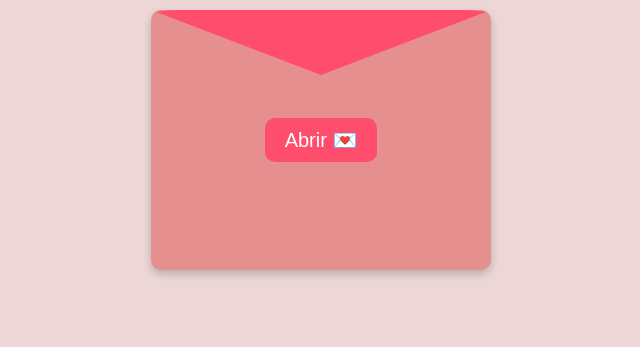
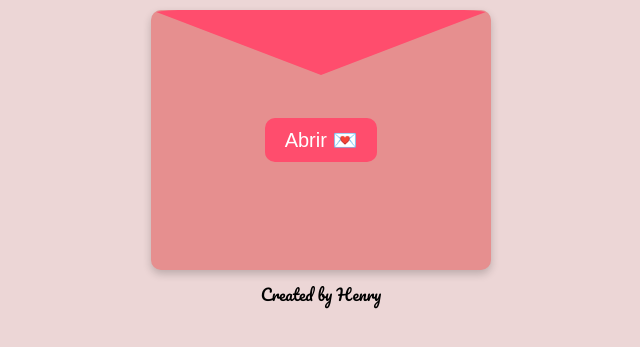
Before and after one commit to ByHenry99/Letter, a plain HTML site: page index.html in a window 1280 px wide. Shown: the part 99-446 px from the top of the page, without its empty margins (319-959 px from the left). Drawn offline with Linux system fonts and the light colour scheme.

Commit message:
Se añadio un footer

```diff
--- a/index.html
+++ b/index.html
@@ -90,6 +90,11 @@
             button:active{
                 background-color: rgb(211, 106, 106);
             }
+
+            footer{
+                margin-top: 20px;
+                text-align: center;
+            }
         </style>
     </head>
 
@@ -126,6 +131,10 @@
             </button>
         </main>
 
+        <footer>
+            Created by Henry
+        </footer>
+
         <script>
             const btn = document.getElementById("abrir");
             const btn2 = document.getElementById("cerrar");
```
